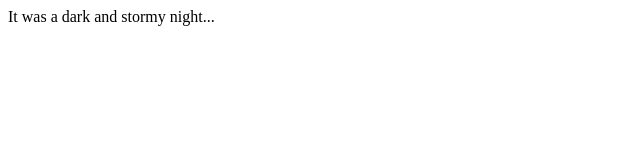
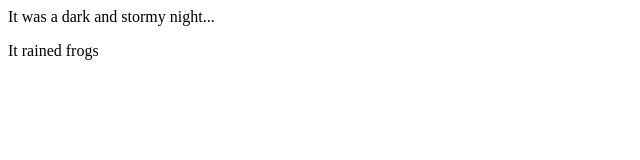
Before and after one commit to renuga6/fireside-story, a plain HTML site: page index.html in a window 1280 px wide. Shown: the full height of the page, 0-640 px from the left. Drawn offline with Linux system fonts and the light colour scheme.

Commit message:
added second line of story

```diff
--- a/index.html
+++ b/index.html
@@ -1,5 +1,6 @@
 <html>
     <body>
       <p>It was a dark and stormy night...</p>
+      <p>It rained frogs</p>
     </body>
   </html>
```
